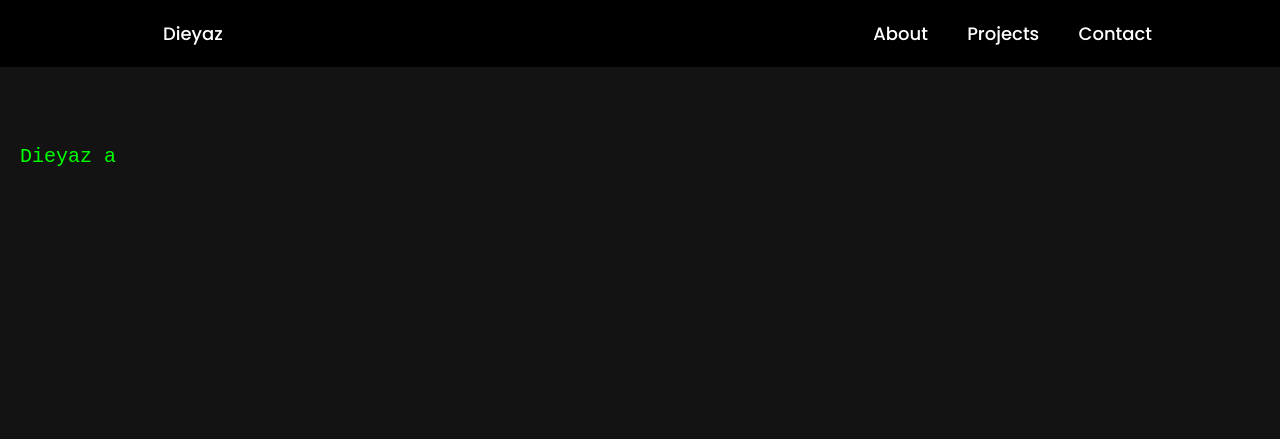
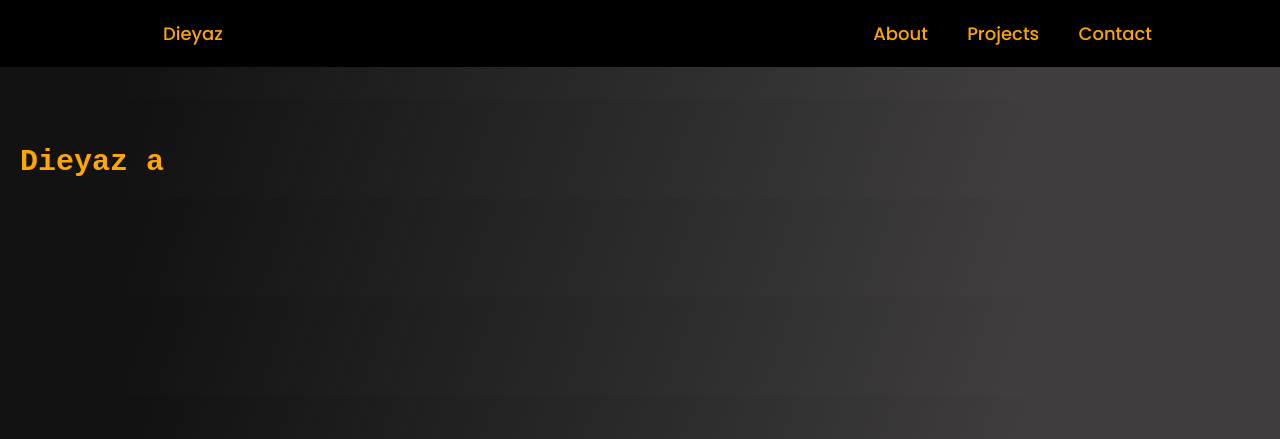
Before and after one commit to asief-iqbal/dieyaz.io, a PHP site: page / in a window 1280 px wide. Shown: the top 439 px of the page. Run offline with PHP 8.4, Linux system fonts and the light colour scheme.

Commit message:
Update styles.css

```diff
--- a/styles.css
+++ b/styles.css
@@ -7,9 +7,21 @@
 }
 
 body {
-  background-color: rgba(0, 0, 0, 0.925);
+  background: radial-gradient(
+    circle at 24.1% 68.8%,
+    rgb(50, 50, 50) 0%,
+    rgb(0, 0, 0) 99.4%
+  );
+}
+body:hover {
+  background: linear-gradient(
+    109.6deg,
+    rgba(0, 0, 0, 0.93) 11.2%,
+    rgb(63, 61, 61) 78.9%
+  );
 }
 .header {
+  background: transparent;
   position: fixed;
   top: 0;
   left: 0;
@@ -23,7 +35,7 @@ body {
 }
 
 .logo {
-  color: #fff;
+  color: orange;
   font-size: 18px;
   text-decoration: none;
   font-weight: 500;
@@ -32,7 +44,7 @@ body {
 
 .navbar a {
   font-size: 18px;
-  color: #fff;
+  color: orange;
   text-decoration: none;
   font-weight: 500;
   margin-left: 35px;
@@ -41,18 +53,52 @@ body {
 
 .navbar a:hover {
   font-size: 25px;
-  color: #ffffff81;
-  text-decoration: none;
-  font-weight: 500;
-  margin-left: 35px;
+  color: rgb(238, 255, 0);
   transform: translateY(-10px) translateZ(0);
 }
 
 #cli {
-  margin-top: 100px;
-  font-size: 20px;
-  color: lime;
+  position: relative;
+  font-weight: 700;
+  top: 100px;
+  width: 100%;
+  font-size: 30px;
+  color: rgb(255, 166, 0);
   padding: 20px;
   font-family: "Courier New", Courier, monospace;
   white-space: pre;
 }
+
+.home {
+  display: flex;
+  align-items: center;
+  height: 100vh;
+  padding: 0 10%;
+  color: orange;
+  transition: 2s;
+}
+.home-content {
+  max-width: 600px;
+}
+.home-content h1 {
+  font-size: 56px;
+  font-weight: 700;
+  margin-bottom: 20px;
+  color: orange;
+}
+.home-content h3 {
+  font-size: 32px;
+  font-weight: 700;
+  margin-bottom: 20px;
+  color: palegoldenrod;
+}
+.home-content p {
+  font-size: 18px;
+  margin-bottom: 20px;
+  color: orange;
+}
+
+.home-content .btn-box {
+  width: 150px;
+  height: 100%;
+}
```
